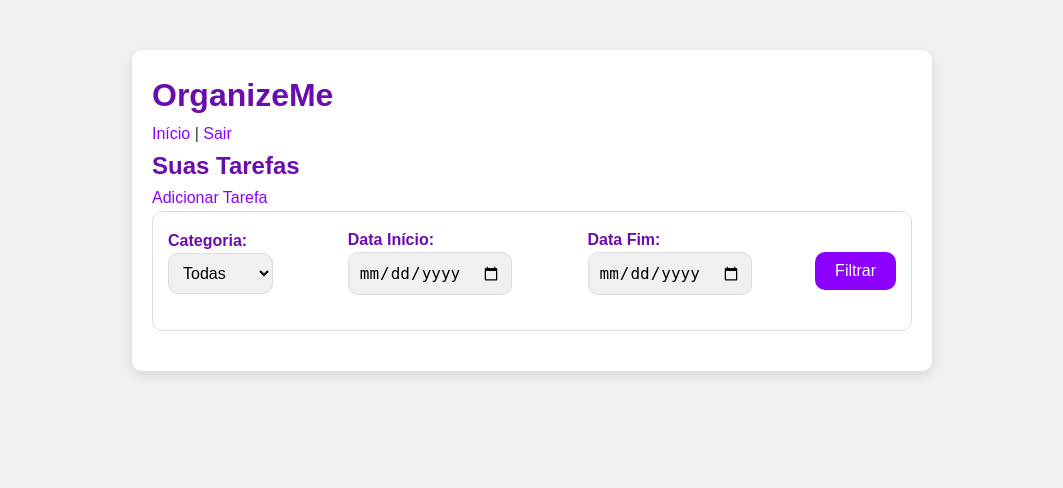
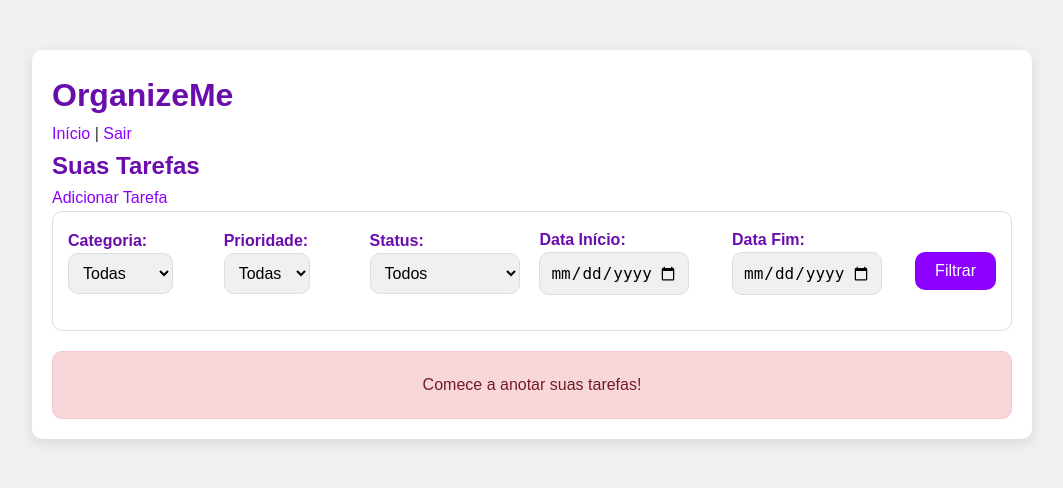
Before and after one commit to fleabagreact/OrganizeMe, a Flask app: page /tarefas in a window 1280 px wide. Shown: the top 488 px of the page, without its empty margins (108-1171 px from the left). Run offline with Flask 3, Linux system fonts and the light colour scheme; the visitor is signed in with stand-in values (Sample User, id 1); data comes from the database, SQL or seed files in the repository; data that the repository does not hold is empty.

Commit message:
conserto da filtragem

```diff
--- a/app.py
+++ b/app.py
@@ -62,25 +62,33 @@ def logout():
     flash('Você saiu da sua conta.', 'info')
     return redirect(url_for('index'))
 
-@app.route('/tarefas', methods=['GET', 'POST'])
+@app.route('/tarefas', methods=['GET'])
 @login_required
 def tarefas():
     categoria_id = request.args.get('categoria_id', type=int)
+    prioridade_id = request.args.get('prioridade_id', type=int)
+    status_id = request.args.get('status_id', type=int)
     data_inicio = request.args.get('data_inicio', type=str)
     data_fim = request.args.get('data_fim', type=str)
 
-    # Obter tarefas filtradas
-    tarefas = Tarefa.listar_tarefas(current_user.id, categoria_id, data_inicio, data_fim)
+    tarefas = Tarefa.listar_tarefas(current_user.id, categoria_id, prioridade_id, status_id, data_inicio, data_fim)
 
-    # Obter categorias para o filtro
     connection = get_db_connection()
     cursor = connection.cursor(dictionary=True)
+
     cursor.execute('SELECT * FROM categoria_tarefa')
     categoria_tarefas = cursor.fetchall()
+
+    cursor.execute('SELECT * FROM prioridade_tarefa')
+    prioridade_tarefas = cursor.fetchall()
+
+    cursor.execute('SELECT * FROM status_tarefa')
+    status_tarefas = cursor.fetchall()
+
     cursor.close()
     connection.close()
 
-    return render_template('tarefas.html', tarefas=tarefas, categoria_tarefas=categoria_tarefas)
+    return render_template('tarefas.html', tarefas=tarefas, categoria_tarefas=categoria_tarefas, prioridade_tarefas=prioridade_tarefas, status_tarefas=status_tarefas, categoria_id=categoria_id, prioridade_id=prioridade_id, status_id=status_id,data_inicio=data_inicio, data_fim=data_fim)
 
 @app.route('/tarefas/adicionar', methods=['GET', 'POST'])
 @login_required
--- a/models.py
+++ b/models.py
@@ -62,10 +62,11 @@ class Tarefa:
         connection.close()
 
     @staticmethod
-    def listar_tarefas(usuario_id, categoria_id=None, data_inicio=None, data_fim=None):
+    def listar_tarefas(usuario_id, categoria_id=None, prioridade_id=None, status_id=None, data_inicio=None, data_fim=None):
         connection = get_db_connection()
         cursor = connection.cursor(dictionary=True)
 
+        # Base query
         query = '''
             SELECT t.*, st.descricao as status, pt.descricao as prioridade, ct.descricao as categoria
             FROM tarefas t
@@ -76,9 +77,18 @@ class Tarefa:
         '''
         params = [usuario_id]
 
+        # Apply filters dynamically
         if categoria_id is not None:
             query += ' AND t.id_categoria = %s'
             params.append(categoria_id)
+
+        if prioridade_id is not None:
+            query += ' AND t.id_prioridade = %s'
+            params.append(prioridade_id)
+
+        if status_id is not None:
+            query += ' AND t.id_status = %s'
+            params.append(status_id)
 
         if data_inicio is not None:
             query += ' AND t.data_limite >= %s'
@@ -98,20 +108,10 @@ class Tarefa:
     def excluir_tarefa(tarefa_id):
         connection = get_db_connection()
         cursor = connection.cursor()
-        cursor.execute('DELETE FROM tarefas WHERE tarefa_id = %s', (tarefa_id,))
-        connection.commit()
-        cursor.close()
-        connection.close()
-
-    @staticmethod
-    def excluir_tarefa(tarefa_id):
-        connection = get_db_connection()
-        cursor = connection.cursor()
         cursor.execute('DELETE FROM tarefas WHERE id_tarefa = %s', (tarefa_id,))
         connection.commit()
         cursor.close()
         connection.close()
-
 
     @staticmethod
     def atualizar_tarefa(tarefa_id, titulo, descricao, data_limite, id_status, id_prioridade, id_categoria):
@@ -121,8 +121,18 @@ class Tarefa:
             UPDATE tarefas
             SET titulo = %s, descricao = %s, data_limite = %s, id_status = %s,
                 id_prioridade = %s, id_categoria = %s
-            WHERE id = %s
+            WHERE id_tarefa = %s
         ''', (titulo, descricao, data_limite, id_status, id_prioridade, id_categoria, tarefa_id))
         connection.commit()
         cursor.close()
         connection.close()
+
+    @staticmethod
+    def buscar_tarefa_por_id(tarefa_id):
+        connection = get_db_connection()
+        cursor = connection.cursor(dictionary=True)
+        cursor.execute('SELECT * FROM tarefas WHERE id_tarefa = %s', (tarefa_id,))
+        tarefa = cursor.fetchone()
+        cursor.close()
+        connection.close()
+        return tarefa
--- a/static/css/styles.css
+++ b/static/css/styles.css
@@ -10,13 +10,13 @@
     --cor-desabilitado: #ccc;
     --borda-radius: 10px;
     --transicao-padrao: 0.3s ease;
-    --largura-maxima: 800px;
-    --prioridade-alta: #ff6347;
-    --prioridade-media: #ffa500;
-    --prioridade-baixa: #32cd32;
-    --status-concluida: #32cd32;
-    --status-pendente: #ffa500;
-    --status-andamento: #1e90ff;
+    --largura-maxima: 1000px;
+    --prioridade-alta: #ffcccb;
+    --prioridade-media: #fffacd;
+    --prioridade-baixa: #d0f0c0;
+    --status-concluida: #d0f0c0;
+    --status-pendente: #ffcccb;
+    --status-andamento: #add8e6;
 }
 
 * {
@@ -39,11 +39,6 @@ body {
     background-color: var(--cor-texto);
     box-shadow: 0 4px 12px rgba(0, 0, 0, 0.1);
     border-radius: var(--borda-radius);
-    transition: box-shadow var(--transicao-padrao);
-}
-
-.container:hover {
-    box-shadow: 0 6px 20px rgba(0, 0, 0, 0.15);
 }
 
 h1, h2 {
@@ -54,6 +49,8 @@ h1, h2 {
     display: flex;
     justify-content: space-between;
     align-items: center;
+    flex-direction: row;
+    gap: 15px;
     margin-bottom: 20px;
     padding: 15px;
     border: 1px solid var(--cor-borda);
@@ -73,7 +70,8 @@ h1, h2 {
     border-radius: var(--borda-radius);
     background-color: var(--cor-fundo);
     font-size: 16px;
-    transition: border-color var(--transicao-padrao);
+    flex: 1;
+    max-width: 150px;
 }
 
 .filtro-select:focus {
@@ -89,12 +87,6 @@ h1, h2 {
     color: var(--cor-texto);
     font-size: 16px;
     cursor: pointer;
-    transition: background-color var(--transicao-padrao), transform var(--transicao-padrao);
-}
-
-.filtro-button:hover {
-    background-color: var(--cor-primaria);
-    transform: scale(1.05);
 }
 
 form {
@@ -171,7 +163,7 @@ li:hover {
 
 .prioridade-alta {
     background-color: var(--prioridade-alta);
-    color: var(--cor-texto);
+    color: var(--cor-texto-escuro);
     border-radius: var(--borda-radius);
     padding: 5px 10px;
     font-weight: bold;
@@ -179,7 +171,7 @@ li:hover {
 
 .prioridade-media {
     background-color: var(--prioridade-media);
-    color: var(--cor-texto);
+    color: var(--cor-texto-escuro);
     border-radius: var(--borda-radius);
     padding: 5px 10px;
     font-weight: bold;
@@ -187,7 +179,7 @@ li:hover {
 
 .prioridade-baixa {
     background-color: var(--prioridade-baixa);
-    color: var(--cor-texto);
+    color: var(--cor-texto-escuro);
     border-radius: var(--borda-radius);
     padding: 5px 10px;
     font-weight: bold;
@@ -195,21 +187,21 @@ li:hover {
 
 .status-concluida {
     background-color: var(--status-concluida);
-    color: var(--cor-texto);
+    color: var(--cor-texto-escuro);
     padding: 5px 10px;
     border-radius: var(--borda-radius);
 }
 
 .status-andamento {
     background-color: var(--status-andamento);
-    color: var(--cor-texto);
+    color: var(--cor-texto-escuro);
     padding: 5px 10px;
     border-radius: var(--borda-radius);
 }
 
 .status-pendente {
     background-color: var(--status-pendente);
-    color: var(--cor-texto);
+    color: var(--cor-texto-escuro);
     padding: 5px 10px;
     border-radius: var(--borda-radius);
 }
@@ -222,6 +214,15 @@ a {
 
 a:hover {
     color: var(--cor-primaria);
+}
+
+.no-tasks-message {
+    padding: 20px;
+    background-color: #f8d7da;
+    color: #721c24;
+    border: 1px solid #f5c6cb;
+    border-radius: var(--borda-radius);
+    text-align: center;
 }
 
 @media (max-width: 768px) {
--- a/templates/tarefas.html
+++ b/templates/tarefas.html
@@ -5,34 +5,79 @@
 <h2>Suas Tarefas</h2>
 <a href="{{ url_for('adicionar_tarefa') }}" class="btn btn-primary">Adicionar Tarefa</a>
 
-<div class="filtro-container">
+<form method="GET" action="{{ url_for('tarefas') }}" class="filtro-container">
     <div>
         <label for="categoria" class="filtro-label">Categoria:</label>
-        <select id="categoria" name="categoria" class="filtro-select">
+        <select id="categoria" name="categoria_id" class="filtro-select">
             <option value="">Todas</option>
             {% for categoria in categoria_tarefas %}
-                <option value="{{ categoria.id_categoria }}">{{ categoria.descricao }}</option>
+                <option value="{{ categoria.id_categoria }}" {% if categoria.id_categoria == categoria_id %}selected{% endif %}>
+                    {{ categoria.descricao }}
+                </option>
             {% endfor %}
         </select>
     </div>
+
+    <div>
+        <label for="prioridade" class="filtro-label">Prioridade:</label>
+        <select id="prioridade" name="prioridade_id" class="filtro-select">
+            <option value="">Todas</option>
+            {% for prioridade in prioridade_tarefas %}
+                <option value="{{ prioridade.id_prioridade }}" {% if prioridade.id_prioridade == prioridade_id %}selected{% endif %}>
+                    {{ prioridade.descricao }}
+                </option>
+            {% endfor %}
+        </select>
+    </div>
+
+    <div>
+        <label for="status" class="filtro-label">Status:</label>
+        <select id="status" name="status_id" class="filtro-select">
+            <option value="">Todos</option>
+            {% for status in status_tarefas %}
+                <option value="{{ status.id_status }}" {% if status.id_status == status_id %}selected{% endif %}>
+                    {{ status.descricao }}
+                </option>
+            {% endfor %}
+        </select>
+    </div>
+
     <div>
         <label for="data_inicio" class="filtro-label">Data Início:</label>
-        <input type="date" id="data_inicio" name="data_inicio" class="filtro-select">
+        <input type="date" id="data_inicio" name="data_inicio" class="filtro-select" value="{{ data_inicio }}">
     </div>
+
     <div>
         <label for="data_fim" class="filtro-label">Data Fim:</label>
-        <input type="date" id="data_fim" name="data_fim" class="filtro-select">
-    </div>
-    <button type="submit" class="filtro-button">Filtrar</button>
+        <input type="date" id="data_fim" name="data_fim" class="filtro-select" value="{{ data_fim }}">
     </div>
 
+    <button type="submit" class="filtro-button">Filtrar</button>
+</form>
+
+{% if tarefas %}
     <ul>
         {% for tarefa in tarefas %}
-    <li>
-        <div>
+        <li class="
+            {% if tarefa.id_prioridade == 1 %} prioridade-alta
+            {% elif tarefa.id_prioridade == 2 %} prioridade-media
+            {% elif tarefa.id_prioridade == 3 %} prioridade-baixa
+            {% endif %}
+        ">
+            <div class="task-header">
                 <strong>{{ tarefa.titulo }}</strong> - {{ tarefa.data_limite }}
-            <span>{{ tarefa.status }}</span>
+                <span class="
+                    {% if tarefa.status == 'Concluída' %} status-concluida
+                    {% elif tarefa.status == 'Em andamento' %} status-andamento
+                    {% elif tarefa.status == 'Pendente' %} status-pendente
+                    {% endif %}
+                ">{{ tarefa.status }}</span>
             </div>
+
+            <div class="task-description">
+                {{ tarefa.descricao }}
+            </div>
+
             <div>
                 <a href="{{ url_for('atualizar_tarefa', tarefa_id=tarefa.id_tarefa) }}">Editar</a> |
                 <form action="{{ url_for('excluir_tarefa', tarefa_id=tarefa.id_tarefa) }}" method="POST" style="display:inline;">
@@ -42,5 +87,12 @@
         </li>
         {% endfor %}
     </ul>
+{% else %}
+    {% if not categoria_id and not prioridade_id and not status_id and not data_inicio and not data_fim %}
+        <p class="no-tasks-message">Comece a anotar suas tarefas!</p>
+    {% else %}
+        <p class="no-tasks-message">Não há tarefas que atendam aos filtros aplicados.</p>
+    {% endif %}
+{% endif %}
 
 {% endblock %}
```
Also changed, not shown: README.md, 2 other files. Lines whose indentation alone changed are shown as unchanged.
